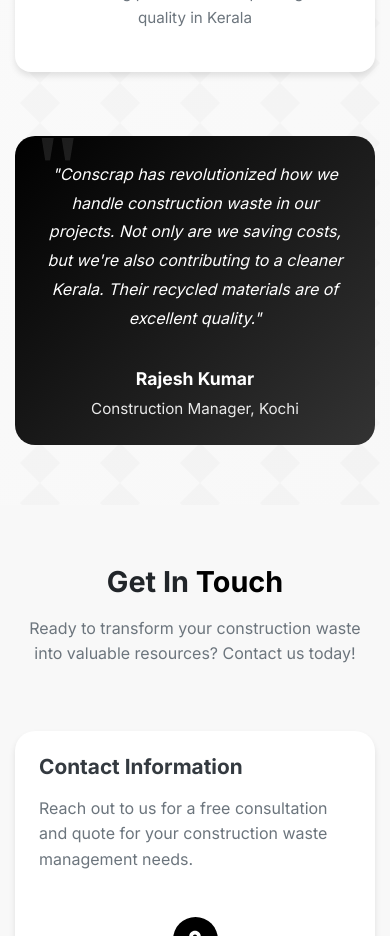
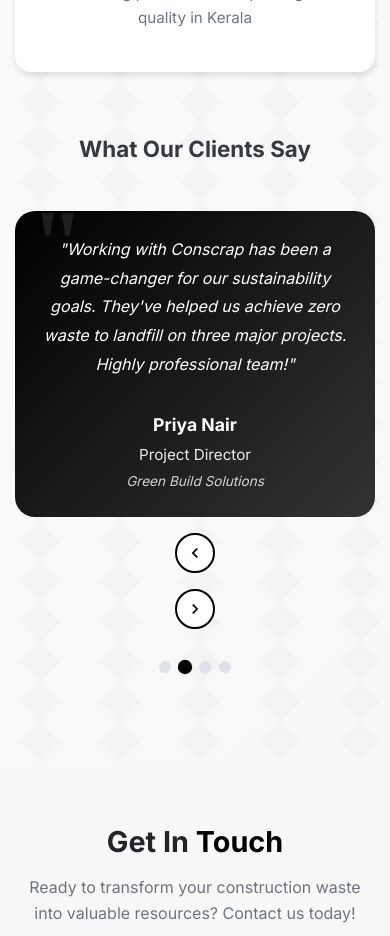
Before and after one commit to SahilShameerDev/conScrap, a React (Vite) app: page / in a window 390 px wide. Shown: the part 9120-10056 px from the top of the page. Built offline with nearby package versions, Linux system fonts and the light colour scheme.

Commit message:
carousel added

```diff
--- a/src/pages/Impact.jsx
+++ b/src/pages/Impact.jsx
@@ -1,4 +1,4 @@
-import React from 'react'
+import React, { useState, useEffect } from 'react'
 import styles from './Impact.module.css'
 
 const Impact = () => {
@@ -76,6 +76,54 @@ const Impact = () => {
     }
   ]
 
+  const testimonials = [
+    {
+      quote: "Conscrap has revolutionized how we handle construction waste in our projects. Not only are we saving costs, but we're also contributing to a cleaner Kerala. Their recycled materials are of excellent quality.",
+      author: "Rajesh Kumar",
+      position: "Construction Manager, Kochi",
+      company: "Metro Construction Ltd."
+    },
+    {
+      quote: "Working with Conscrap has been a game-changer for our sustainability goals. They've helped us achieve zero waste to landfill on three major projects. Highly professional team!",
+      author: "Priya Nair",
+      position: "Project Director",
+      company: "Green Build Solutions"
+    },
+    {
+      quote: "The quality of recycled aggregates from Conscrap exceeds our expectations. We've saved over ₹15 lakhs on our last project while meeting all environmental compliance requirements.",
+      author: "Mohammed Ashraf",
+      position: "Site Engineer",
+      company: "Skyline Developers"
+    },
+    {
+      quote: "Conscrap's waste management solutions are top-notch. Their team is responsive, professional, and truly committed to environmental sustainability. A reliable partner for any construction project.",
+      author: "Dr. Sunitha Menon",
+      position: "Environmental Consultant",
+      company: "EcoVision Kerala"
+    }
+  ]
+
+  const [currentTestimonial, setCurrentTestimonial] = useState(0)
+
+  useEffect(() => {
+    const interval = setInterval(() => {
+      setCurrentTestimonial((prev) => (prev + 1) % testimonials.length)
+    }, 5000)
+    return () => clearInterval(interval)
+  }, [testimonials.length])
+
+  const nextTestimonial = () => {
+    setCurrentTestimonial((prev) => (prev + 1) % testimonials.length)
+  }
+
+  const prevTestimonial = () => {
+    setCurrentTestimonial((prev) => (prev - 1 + testimonials.length) % testimonials.length)
+  }
+
+  const goToTestimonial = (index) => {
+    setCurrentTestimonial(index)
+  }
+
   return (
     <section id="impact" className={`${styles.impact} section`}>
       <div className="container">
@@ -112,19 +160,56 @@ const Impact = () => {
           </div>
         </div>
 
+        <div className={styles.testimonialSection}>
+          <h3 className={styles.testimonialsTitle}>What Our Clients Say</h3>
+          <div className={styles.testimonialCarousel}>
+            <button
+              className={`${styles.carouselBtn} ${styles.prevBtn}`}
+              onClick={prevTestimonial}
+              aria-label="Previous testimonial"
+            >
+              <svg viewBox="0 0 24 24" fill="currentColor">
+                <path d="M15.41 16.59L10.83 12L15.41 7.41L14 6L8 12L14 18L15.41 16.59Z"/>
+              </svg>
+            </button>
+
+            <div className={styles.testimonialWrapper}>
               <div className={styles.testimonial}>
                 <div className={styles.testimonialContent}>
                   <div className={styles.quote}>
-              "Conscrap has revolutionized how we handle construction waste in our projects.
-              Not only are we saving costs, but we're also contributing to a cleaner Kerala.
-              Their recycled materials are of excellent quality."
+                    "{testimonials[currentTestimonial].quote}"
                   </div>
                   <div className={styles.author}>
                     <div className={styles.authorInfo}>
-                <strong>Rajesh Kumar</strong>
-                <span>Construction Manager, Kochi</span>
+                      <strong>{testimonials[currentTestimonial].author}</strong>
+                      <span>{testimonials[currentTestimonial].position}</span>
+                      <span className={styles.company}>{testimonials[currentTestimonial].company}</span>
                     </div>
                   </div>
+                </div>
+              </div>
+            </div>
+
+            <button
+              className={`${styles.carouselBtn} ${styles.nextBtn}`}
+              onClick={nextTestimonial}
+              aria-label="Next testimonial"
+            >
+              <svg viewBox="0 0 24 24" fill="currentColor">
+                <path d="M8.59 16.59L13.17 12L8.59 7.41L10 6L16 12L10 18L8.59 16.59Z"/>
+              </svg>
+            </button>
+          </div>
+
+          <div className={styles.carouselDots}>
+            {testimonials.map((_, index) => (
+              <button
+                key={index}
+                className={`${styles.dot} ${index === currentTestimonial ? styles.activeDot : ''}`}
+                onClick={() => goToTestimonial(index)}
+                aria-label={`Go to testimonial ${index + 1}`}
+              />
+            ))}
           </div>
         </div>
       </div>
--- a/src/pages/Impact.module.css
+++ b/src/pages/Impact.module.css
@@ -176,6 +176,60 @@
   font-size: 0.95rem;
 }
 
+.testimonialSection {
+  margin-bottom: 2rem;
+  position: relative;
+}
+
+.testimonialsTitle {
+  font-size: 2rem;
+  font-weight: 700;
+  text-align: center;
+  margin-bottom: 3rem;
+  color: var(--gray-800);
+}
+
+.testimonialCarousel {
+  position: relative;
+  display: flex;
+  align-items: center;
+  justify-content: center;
+  gap: 2rem;
+  margin-bottom: 2rem;
+}
+
+.carouselBtn {
+  background: var(--white);
+  border: 2px solid var(--primary-color);
+  border-radius: 50%;
+  width: 50px;
+  height: 50px;
+  display: flex;
+  align-items: center;
+  justify-content: center;
+  cursor: pointer;
+  transition: all 0.3s ease;
+  color: var(--primary-color);
+  z-index: 2;
+}
+
+.carouselBtn:hover {
+  background: var(--primary-color);
+  color: var(--white);
+  transform: scale(1.1);
+}
+
+.carouselBtn svg {
+  width: 24px;
+  height: 24px;
+}
+
+.testimonialWrapper {
+  flex: 1;
+  max-width: 800px;
+  overflow: hidden;
+}
+
 .testimonial {
   background: linear-gradient(135deg, var(--primary-color), var(--secondary-color));
   border-radius: 20px;
@@ -183,6 +237,7 @@
   color: var(--white);
   position: relative;
   overflow: hidden;
+  transition: all 0.5s ease;
 }
 
 .testimonial::before {
@@ -224,16 +279,49 @@
   display: flex;
   flex-direction: column;
   align-items: center;
+  gap: 0.25rem;
 }
 
 .authorInfo strong {
   font-size: 1.1rem;
-  margin-bottom: 0.25rem;
 }
 
 .authorInfo span {
   opacity: 0.9;
   font-size: 0.95rem;
+}
+
+.company {
+  font-size: 0.85rem !important;
+  opacity: 0.8 !important;
+  font-style: italic;
+}
+
+.carouselDots {
+  display: flex;
+  justify-content: center;
+  gap: 0.5rem;
+  margin-top: 2rem;
+}
+
+.dot {
+  width: 12px;
+  height: 12px;
+  border-radius: 50%;
+  border: none;
+  background: var(--gray-300);
+  cursor: pointer;
+  transition: all 0.3s ease;
+}
+
+.dot:hover {
+  background: var(--primary-color);
+  opacity: 0.7;
+}
+
+.activeDot {
+  background: var(--primary-color);
+  transform: scale(1.2);
 }
 
 @media (max-width: 768px) {
@@ -293,6 +381,24 @@
     font-size: 1.2rem;
   }
 
+  .testimonialsTitle {
+    font-size: 1.6rem;
+  }
+
+  .testimonialCarousel {
+    gap: 1rem;
+  }
+
+  .carouselBtn {
+    width: 45px;
+    height: 45px;
+  }
+
+  .carouselBtn svg {
+    width: 20px;
+    height: 20px;
+  }
+
   .testimonial {
     padding: 2rem;
   }
@@ -323,6 +429,34 @@
     font-size: 1.4rem;
   }
 
+  .testimonialsTitle {
+    font-size: 1.4rem;
+  }
+
+  .testimonialCarousel {
+    flex-direction: column;
+    gap: 1rem;
+  }
+
+  .carouselBtn {
+    position: static;
+    width: 40px;
+    height: 40px;
+  }
+
+  .prevBtn {
+    order: 3;
+  }
+
+  .nextBtn {
+    order: 4;
+  }
+
+  .testimonialWrapper {
+    order: 2;
+    width: 100%;
+  }
+
   .testimonial {
     padding: 1.5rem;
   }
@@ -341,4 +475,10 @@
     flex-direction: column;
     gap: 0.5rem;
   }
+
+  .carouselDots {
+    order: 1;
+    margin-bottom: 1rem;
+    margin-top: 0;
+  }
 }
```
Lines whose indentation alone changed are shown as unchanged.
